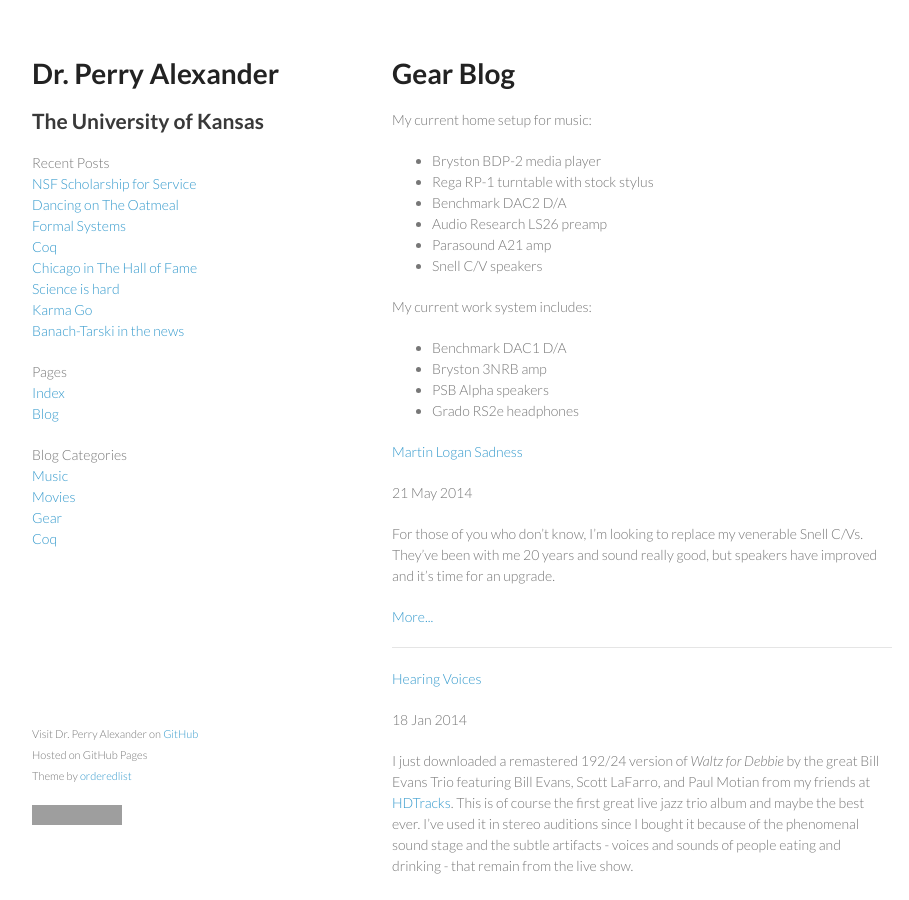
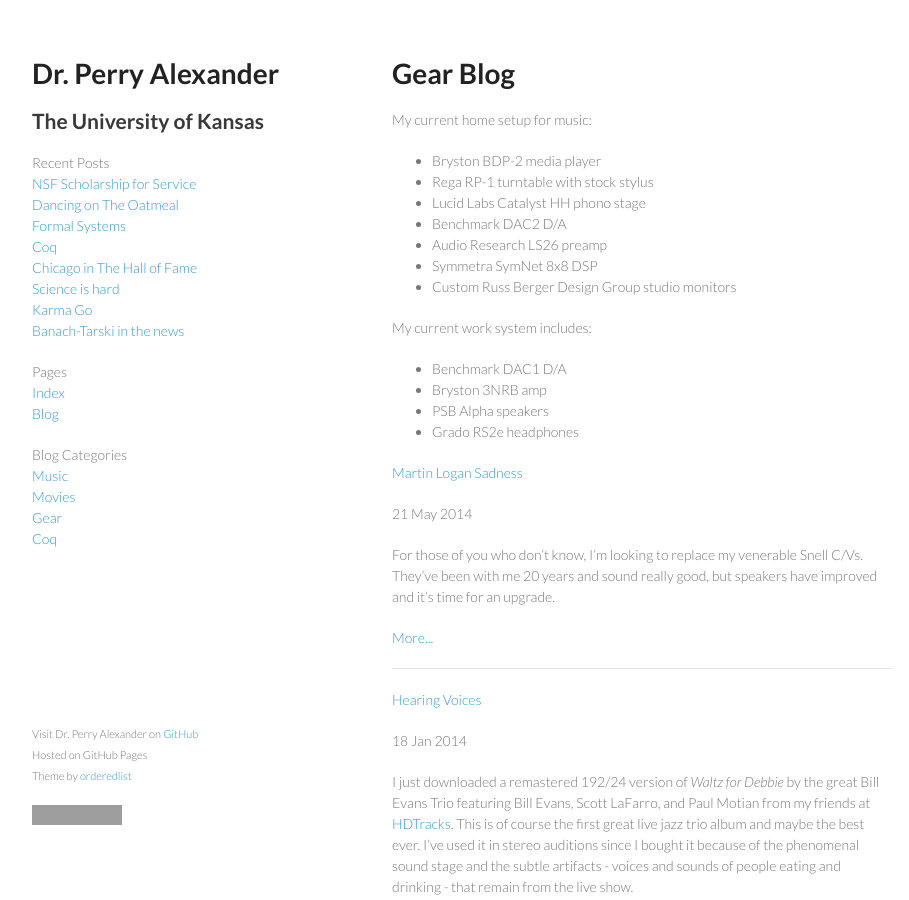
Before and after one commit to palexand/palexand.github.io, a Jekyll site: the page built from gear.md, in a window 1280 px wide and 900 px high. Shown: the whole window, without its empty margins (178-1087 px from the left). Built offline with Jekyll 4.4.1, drawn with Linux system fonts in a browser that asks for light colours; grey boxes are pictures that could not be loaded.

Commit message:
updating stereo info

```diff
--- a/gear.md
+++ b/gear.md
@@ -9,10 +9,11 @@
 
 * Bryston BDP-2 media player
 * Rega RP-1 turntable with stock stylus
+* Lucid Labs Catalyst HH phono stage
 * Benchmark DAC2 D/A
 * Audio Research LS26 preamp
-* Parasound A21 amp
-* Snell C/V speakers
+* Symmetra SymNet 8x8 DSP
+* Custom Russ Berger Design Group studio monitors
 
 My current work system includes:
 
```
